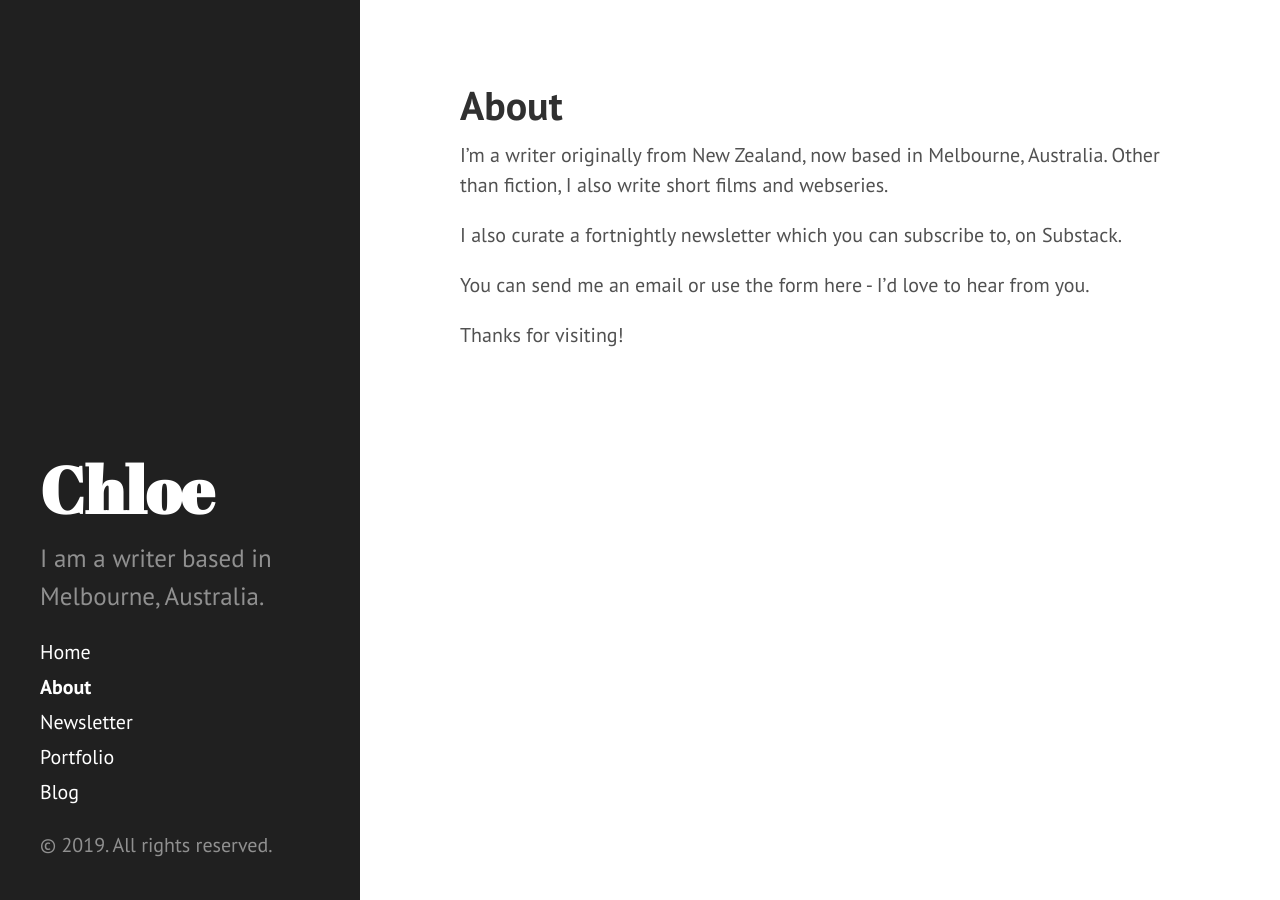
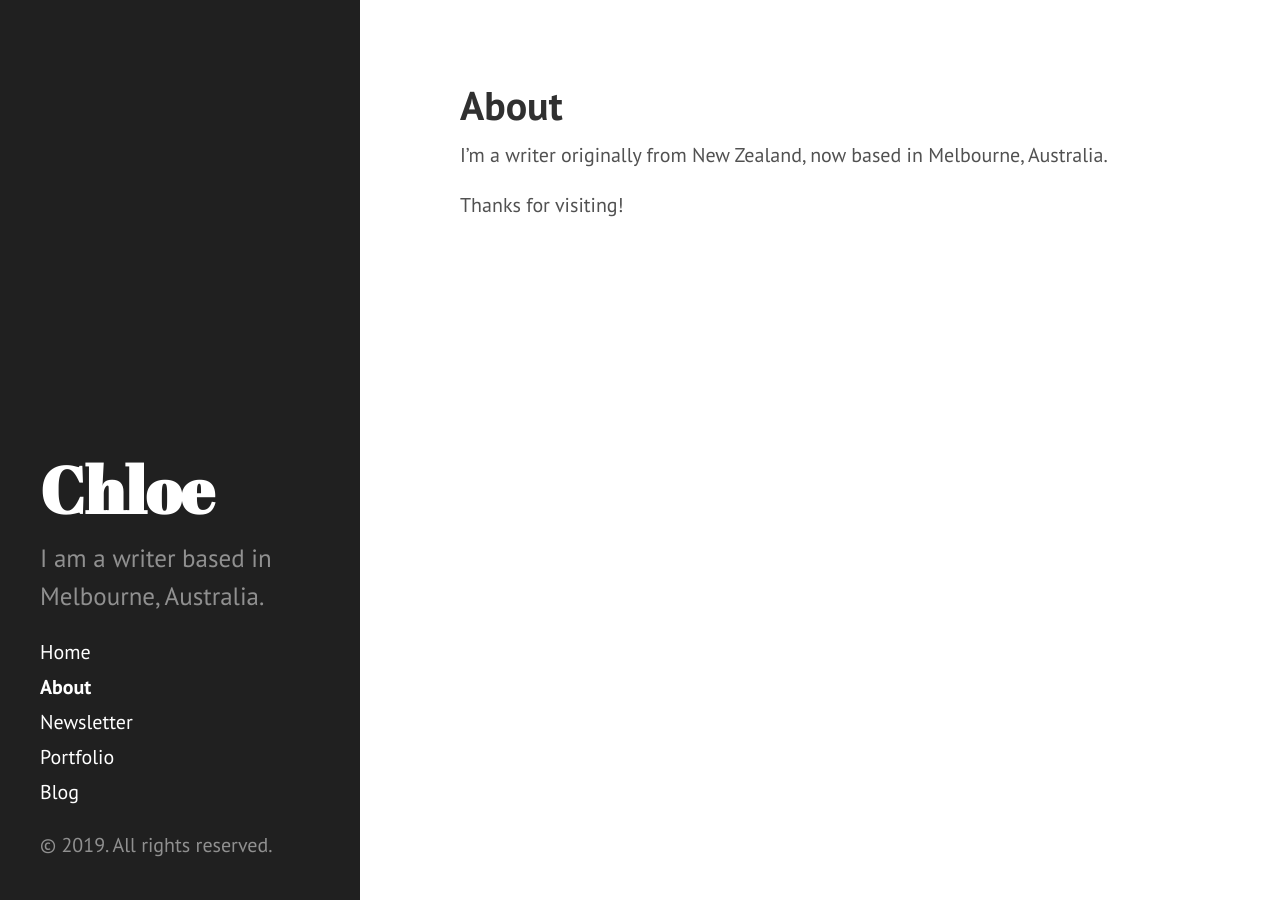
Before and after one commit to thewonglab/chloewrites_, a Jekyll site: the page built from about.md, in a window 1280 px wide. Built offline with Jekyll 4.4.1, drawn with Linux system fonts in a browser that asks for light colours.

Commit message:
Update about.md

```diff
--- a/about.md
+++ b/about.md
@@ -3,10 +3,6 @@ layout: page
 title: About
 ---
 
-I'm a writer originally from New Zealand, now based in Melbourne, Australia. Other than fiction, I also write short films and webseries.
-
-I also curate a fortnightly newsletter which you can subscribe to, on Substack.
-
-You can send me an email or use the form here - I'd love to hear from you.
+I'm a writer originally from New Zealand, now based in Melbourne, Australia.
 
 Thanks for visiting!
```
